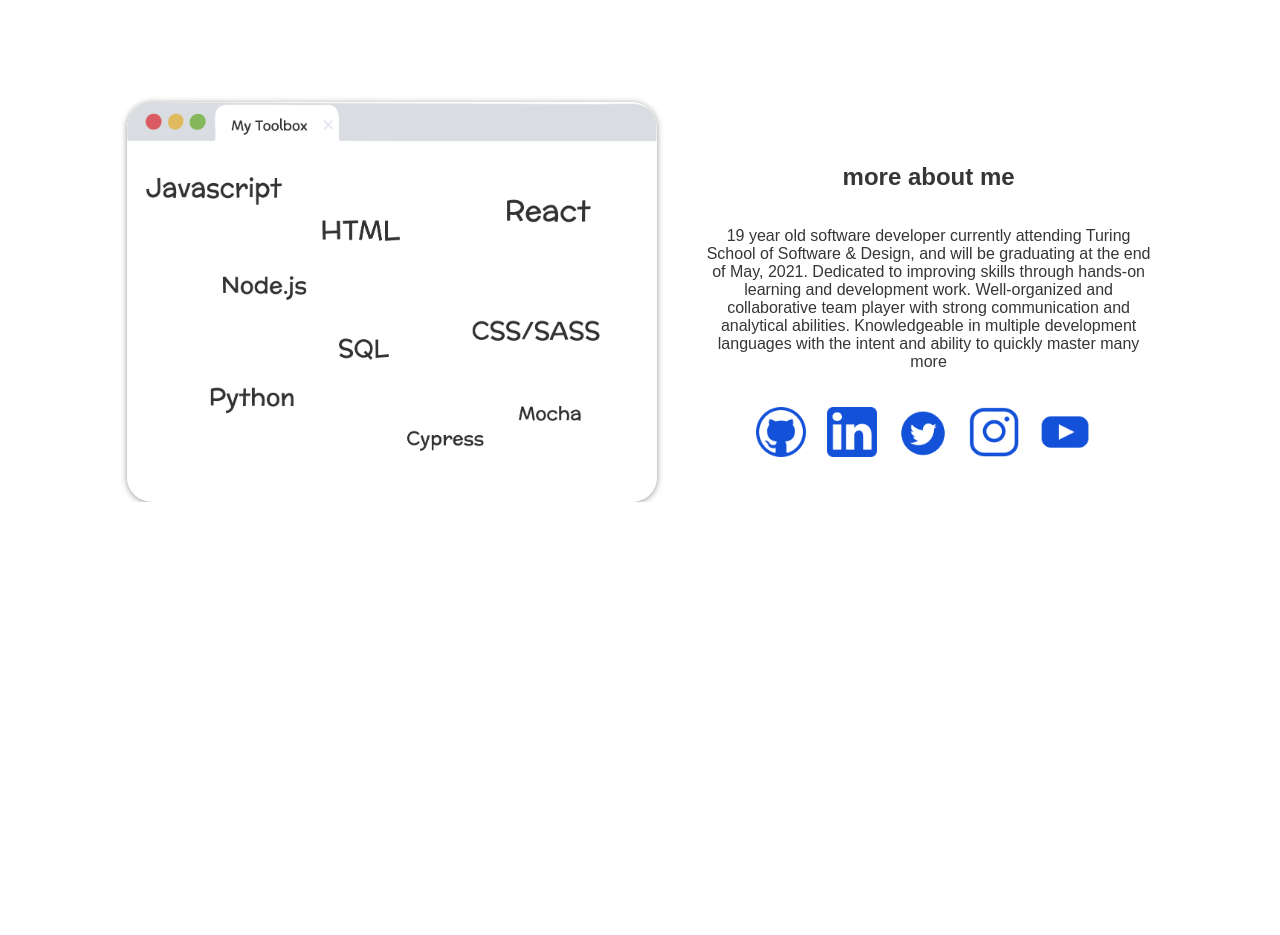
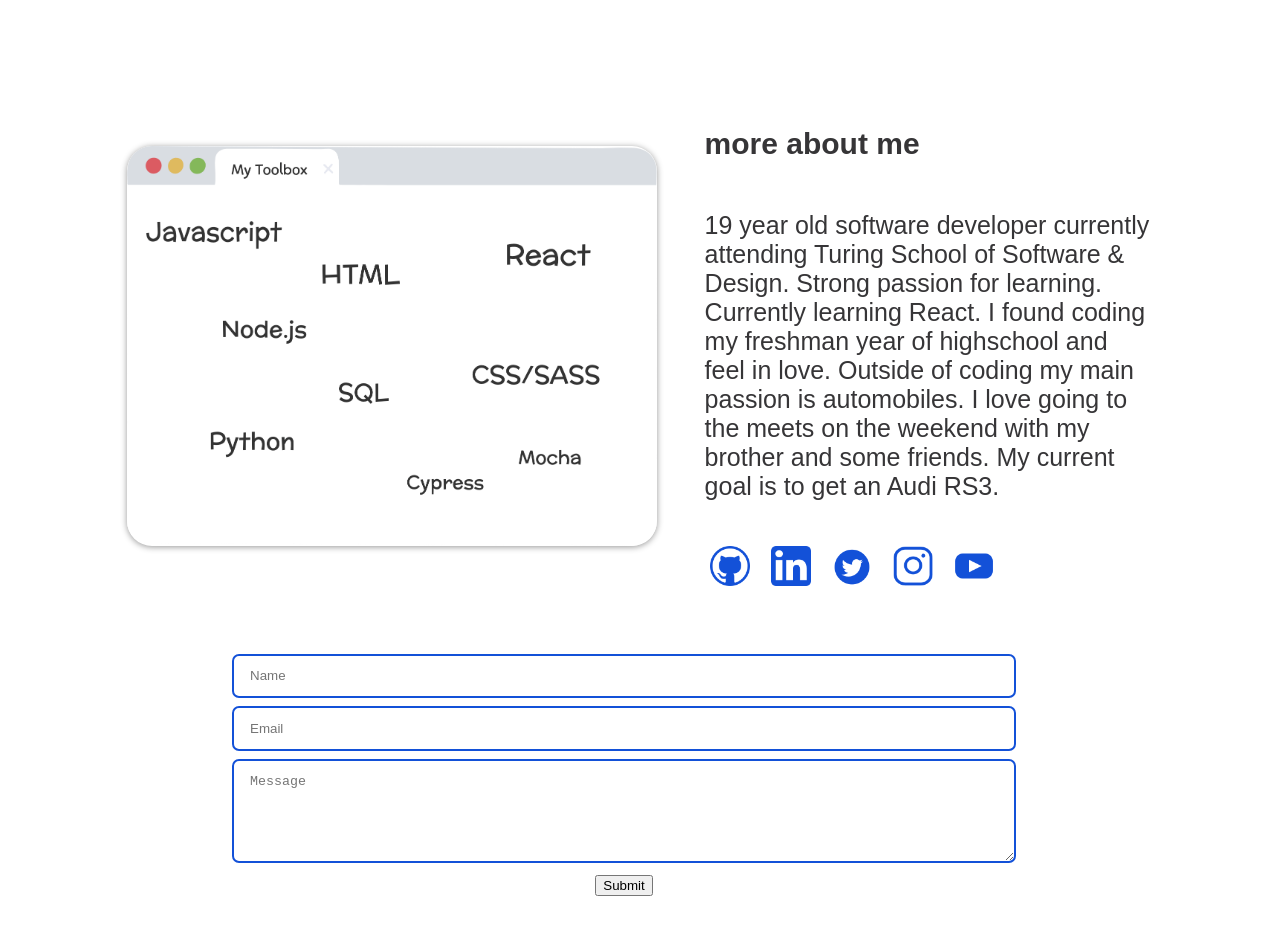
Before and after one commit to josharagon/josharagon-website, a React (Create React App) app: page / in a window 1280 px wide. Shown: the part 2140-3075 px from the top of the page. Before the commit the page ends 2642 px from the top, so only its background shows below. Built offline with nearby package versions, Linux system fonts and the light colour scheme.

Commit message:
add form

```diff
--- a/src/App.js
+++ b/src/App.js
@@ -9,7 +9,7 @@ import twitter from './img/twitter.png'
 import youtube from './img/youtube.png'
 import * as React from 'react';
 import { Component } from 'react'
-import Card from './Card.js'
+import Form from './Form.js'
 import ProjectContainer from './Projects.js'
 import { DarkModeSwitch } from 'react-toggle-dark-mode';
 import { ThemeProvider } from "styled-components";
@@ -115,8 +115,8 @@ class App extends Component {
             <div className='tools-about'>
               {this.renderToolImg()}
               <div className='more-about'>
-                <h1>more about me</h1>
-                <p> 19 year old software developer currently attending Turing School of Software & Design, and will be graduating at the end of May, 2021. Dedicated to improving skills through hands-on learning and development work. Well-organized and collaborative team player with strong communication and analytical abilities. Knowledgeable in multiple development languages with the intent and ability to quickly master many more</p>
+                <h1 className='summary-head'>more about me</h1>
+                <p className='my-summary'> 19 year old software developer currently attending Turing School of Software & Design. Strong passion for learning. Currently learning React. I found coding my freshman year of highschool and feel in love. Outside of coding my main passion is automobiles. I love going to the meets on the weekend with my brother and some friends. My current goal is to get an Audi RS3.</p>
                 <div className='social-links'>
                   <a href='https://www.github.com/josharagon' target="_blank"><img src={github} className='social-logo' alt='my github'></img></a>
                   <a href='https://www.linkedin.com/in/joshua-aragon-854275206/' target="_blank"><img src={linkedin} className='social-logo' alt='my linkedin'></img></a>
@@ -127,6 +127,7 @@ class App extends Component {
               </div>
             </div>
           </section>
+          < Form/>
         </>
       </ThemeProvider >
     );
--- a/src/App.scss
+++ b/src/App.scss
@@ -104,10 +104,20 @@ body {
     padding-top: 20px;
     display: flex;
     flex-direction: row;
-    align-self: center;
+    align-self: left;
+}
+
+.summary-head {
+    font-size: 30px;
+    text-align: left;
+}
+
+.my-summary {
+    font-size: 25px;
+    text-align: left;
 }
 
 .social-logo {
-    height: 50px;
+    height: 40px;
     padding-left: 5px;
 }
--- /dev/null
+++ b/src/Form.js
@@ -0,0 +1,74 @@
+import React, { Component } from 'react'
+import './Form.scss'
+
+class Form extends Component {
+    constructor(props) {
+        super(props);
+        this.state = {
+            name: '',
+            email: '',
+            message: ''
+        }
+    }
+
+    handeChange = event => {
+        this.setState({ [event.target.name]: event.target.value});
+    }
+
+    onNameChange = (event) => {
+        this.setState({name: event.target.value})
+      }
+
+      onEmailChange = (event) => {
+        this.setState({email: event.target.value})
+      }
+
+      onMessageChange = (event) => {
+        this.setState({message: event.target.value})
+      }
+
+      handleSubmit(event) {
+        event.preventDefault();
+
+        fetch('http://localhost:3001/send', {
+            method: "POST",
+            body: JSON.stringify(this.state),
+            headers: {
+              'Accept': 'application/json',
+              'Content-Type': 'application/json'
+            },
+          }).then(
+          (response) => (response.json())
+            ).then((response)=> {
+          if (response.status === 'success') {
+            alert("Message Sent.");
+            this.resetForm()
+          } else if(response.status === 'fail') {
+            alert("Message failed to send.")
+          }
+        })
+      }
+
+    render() {
+        return(
+          <div className="my-form">
+            <form className='contact-form' id="contact-form" onSubmit={this.handleSubmit.bind(this)} method="POST">
+              <div className="form-group">
+                <input type="text" className="input-bars" placeholder='Name' value={this.state.name} onChange={this.onNameChange.bind(this)} />
+              </div>
+              <div className="form-group">
+                <input type="email" className="input-bars" aria-describedby="emailHelp" placeholder='Email' value={this.state.email} onChange={this.onEmailChange.bind(this)} />
+              </div>
+              <div className="form-group">
+                <textarea className="input-bars" rows="5" placeholder='Message' value={this.state.message} onChange={this.onMessageChange.bind(this)} />
+              </div>
+              <button type="submit" className="btn btn-primary">Submit</button>
+            </form>
+          </div>
+        );
+      }
+
+}
+
+
+export default Form;
--- /dev/null
+++ b/src/Form.scss
@@ -0,0 +1,21 @@
+.my-form{
+    padding: 4rem 0px;
+    display: flex;
+    justify-content: center;
+    text-align: center;
+}
+
+.contact-form {
+    width: 70%;
+    padding-right: 2rem;
+}
+
+.input-bars {
+    width: 100%;
+    box-sizing: border-box;
+    border: 2px solid #1351d8;
+    padding: 0.8rem 1rem;
+    border-radius: 7px;
+    margin-bottom: 0.5rem;
+    transition: all 0.3s ease 0s;
+}
```
